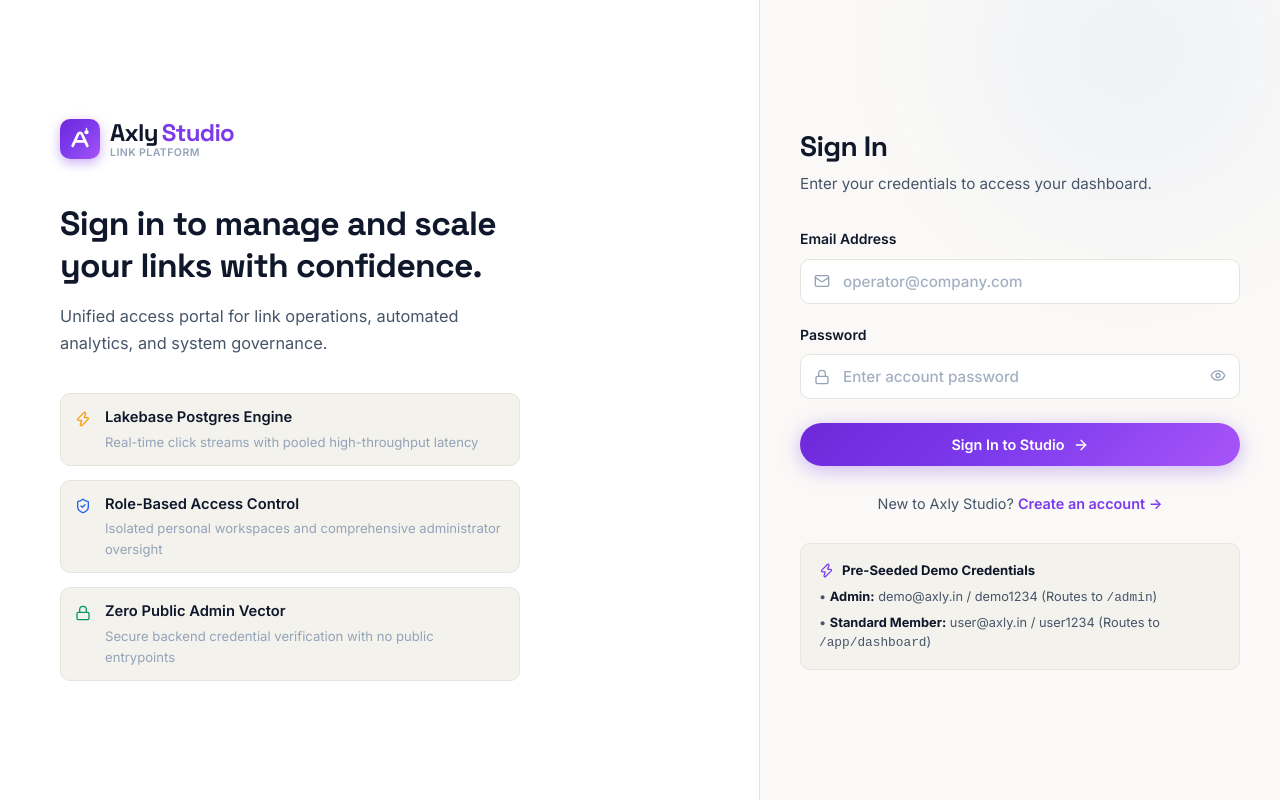
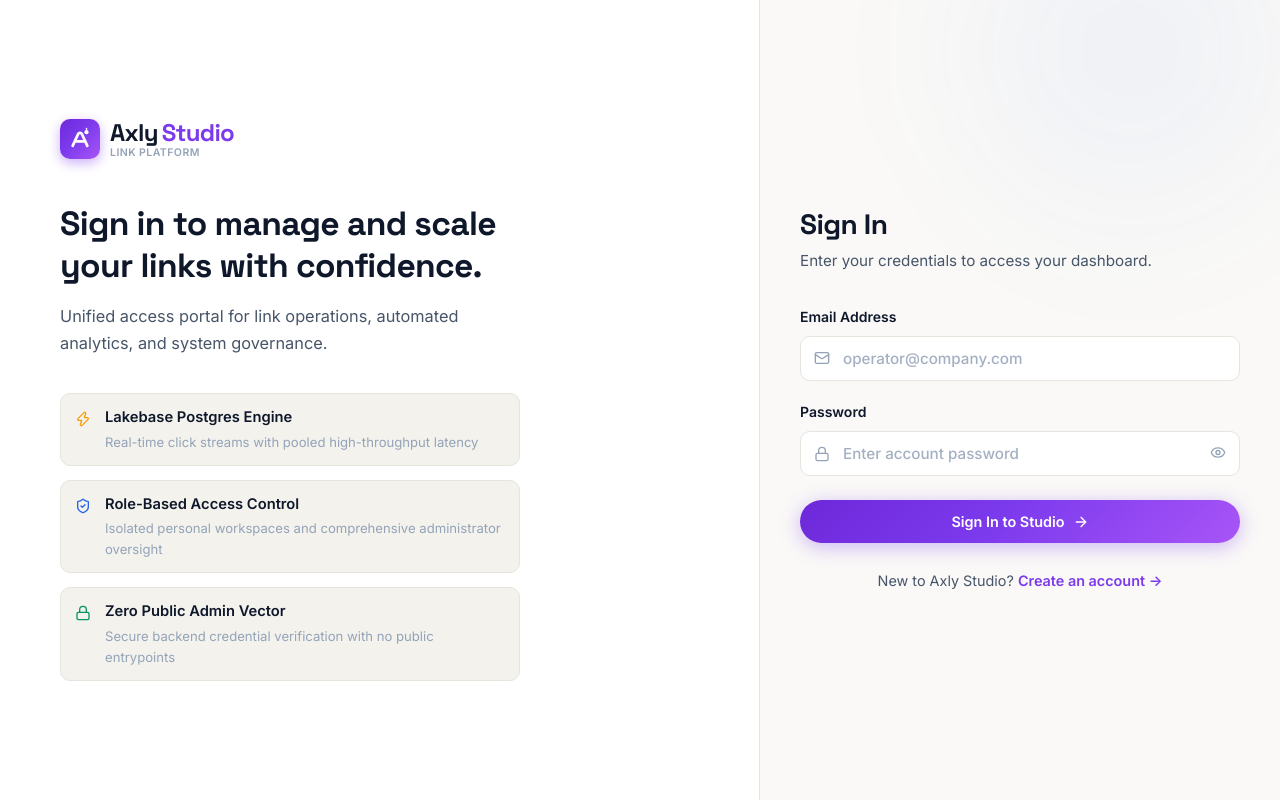
Before and after one commit to Ravikiran9988/axly-studio, a React (Vite) app in the folder frontend/: page /login in a window 1280 px wide. Built offline with nearby package versions, Linux system fonts and the light colour scheme; no server answers.

Commit message:
Remove demo credentials from login page

```diff
--- a/frontend/src/pages/LoginPage.jsx
+++ b/frontend/src/pages/LoginPage.jsx
@@ -225,30 +225,6 @@ export default function LoginPage() {
           </Link>
         </div>
 
-        {/* Demo Credentials Box */}
-        <div style={{
-          marginTop: 28,
-          padding: '16px 18px',
-          background: 'var(--bg-secondary)',
-          border: '1px solid var(--border-color)',
-          borderRadius: 'var(--radius-md)',
-          fontSize: '0.82rem',
-          color: 'var(--text-secondary)',
-          display: 'flex',
-          flexDirection: 'column',
-          gap: 6,
-        }}>
-          <div style={{ display: 'flex', alignItems: 'center', gap: 8, fontWeight: 700, color: 'var(--text-primary)' }}>
-            <Zap size={15} style={{ color: 'var(--brand-primary)', flexShrink: 0 }} />
-            <span>Pre-Seeded Demo Credentials</span>
-          </div>
-          <div style={{ fontSize: '0.8rem', color: 'var(--text-secondary)', lineHeight: 1.5 }}>
-            • <strong style={{ color: 'var(--text-primary)' }}>Admin:</strong> demo@axly.in / demo1234 (Routes to <code>/admin</code>)
-          </div>
-          <div style={{ fontSize: '0.8rem', color: 'var(--text-secondary)', lineHeight: 1.5 }}>
-            • <strong style={{ color: 'var(--text-primary)' }}>Standard Member:</strong> user@axly.in / user1234 (Routes to <code>/app/dashboard</code>)
-          </div>
-        </div>
       </div>
     </div>
   );
```
